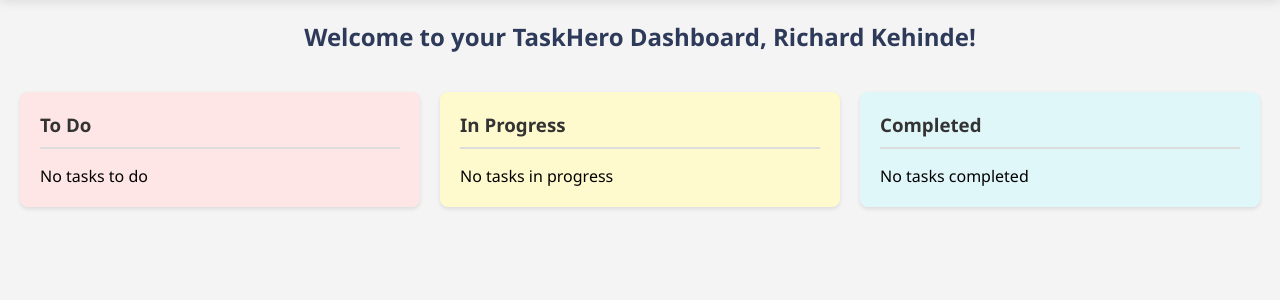
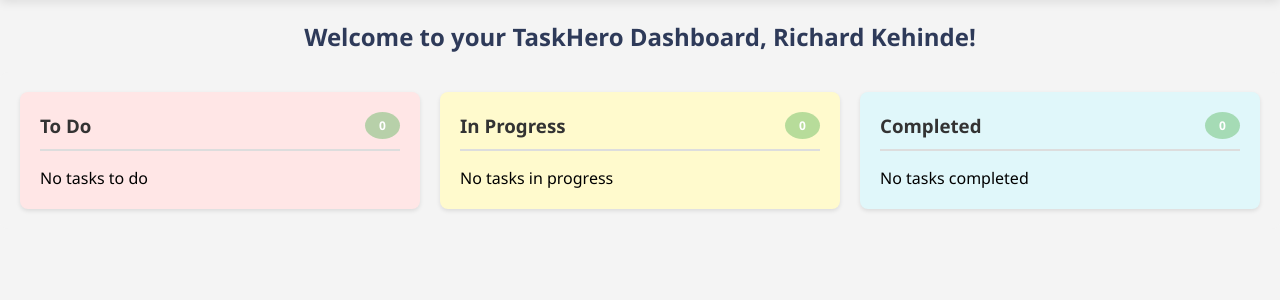
Before and after one commit to Richiemighty/Task-Management-Web-App-Using-Python-DJango-SQI-Level-3-Project-, a Django app: page /dashboard/ in a window 1280 px wide. Shown: the part 91-391 px from the top of the page. Run offline with Django 5.2, Linux system fonts and the light colour scheme; a user stored in the database is signed in; data comes from the database, SQL or seed files in the repository.

Commit message:
Count of Task Added to the upper side of each Cards

```diff
--- a/taskhero/core/static/core/style.css
+++ b/taskhero/core/static/core/style.css
@@ -693,6 +693,36 @@
 
 
 
+/* Styling for the task count in a rounded div */
+.task-column h3 {
+    display: flex;
+    justify-content: space-between;
+    align-items: center;
+    margin-bottom: 15px;
+    color: #333;
+    position: relative;
+}
+
+.task-count {
+    background-color: #4caf4f66;  /* Green color for the task count */
+    color: white;
+    border-radius: 50%;
+    padding: 5px 10px;
+    font-size: 12px;
+    font-weight: bold;
+    text-align: center;
+    min-width: 15px;
+    min-height: 15px;
+    display: flex;
+    justify-content: center;
+    align-items: center;
+}
+
+
+
+
+
+
 
 
 
--- a/taskhero/core/templates/core/dashboard.html
+++ b/taskhero/core/templates/core/dashboard.html
@@ -1,11 +1,13 @@
 {% extends 'core/base.html' %}
 {% block content %}
-
 
 <h2 class="dashboard-header">Welcome to your TaskHero Dashboard, {{ user.first_name|title }} {{ user.last_name|title }}!</h2>
 <div class="dashboard-container">
     <div class="task-column to-do-column">
-        <h3>To Do</h3>
+        <h3>
+            To Do
+            <div class="task-count">{{ tasks_to_do|length }}</div>
+        </h3>
         {% for task in tasks_to_do %}
         <div class="task-card{% if task.due_date < today %} overdue{% endif %}">
             <h4>{{ task.title }}</h4>
@@ -20,7 +22,10 @@
     </div>
 
     <div class="task-column in-progress-column">
-        <h3>In Progress</h3>
+        <h3>
+            In Progress
+            <div class="task-count">{{ tasks_in_progress|length }}</div>
+        </h3>
         {% for task in tasks_in_progress %}
         <div class="task-card{% if task.due_date < today %} overdue{% endif %}">
             <h4>{{ task.title }}</h4>
@@ -35,7 +40,10 @@
     </div>
 
     <div class="task-column completed-column">
-        <h3>Completed</h3>
+        <h3>
+            Completed
+            <div class="task-count">{{ tasks_completed|length }}</div>
+        </h3>
         {% for task in tasks_completed %}
         <div class="task-card{% if task.due_date < today %} overdue{% endif %}">
             <h4>{{ task.title }}</h4>
@@ -49,4 +57,5 @@
         {% endfor %}
     </div>
 </div>
+
 {% endblock %}
```
